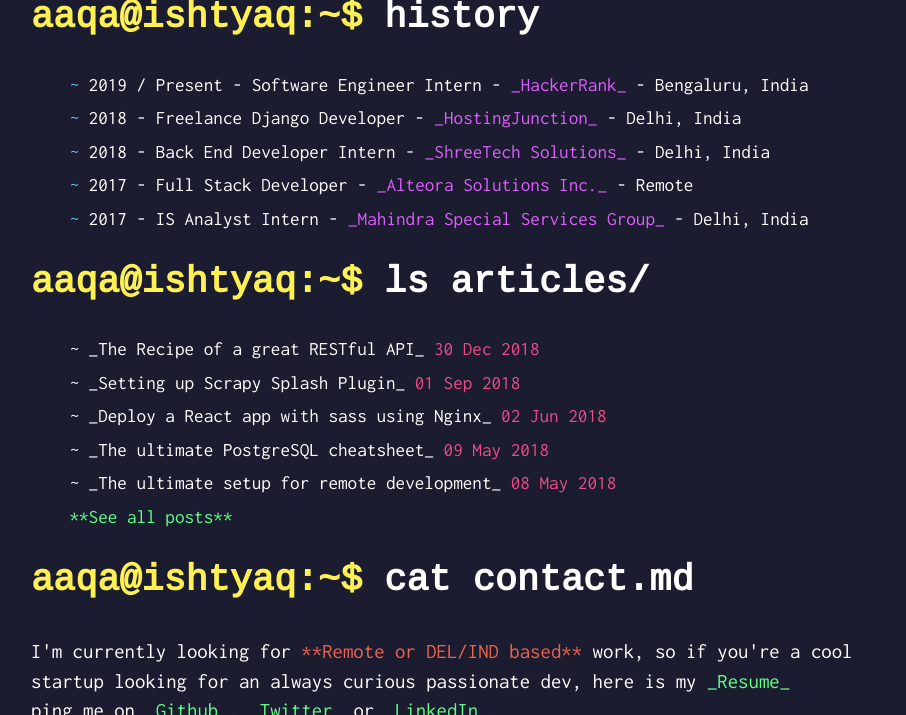
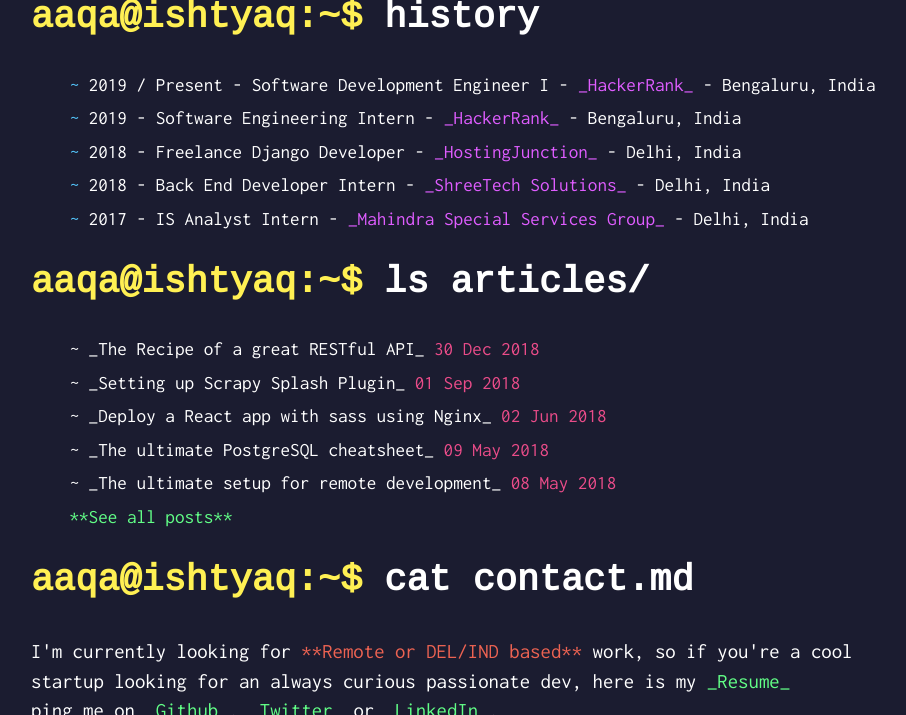
Before and after one commit to aaqaishtyaq/aaqaishtyaq.github.io, a Jekyll site: the page built from index.html, in a window 1280 px wide and 900 px high, scrolled down 1237 px, cut to the strip 185-900 px from the top of the window. Shown: the whole strip, without its empty margins (17-923 px from the left). Built offline with Jekyll 4.4.1, drawn with Linux system fonts in a browser that asks for light colours.

Commit message:
Job Update

```diff
--- a/_data/jobs.json
+++ b/_data/jobs.json
@@ -1,10 +1,17 @@
 {
 
     "jobs": [
+        {
+            "year": "2019 / Present",
+            "title": "Software Development Engineer I",
+            "company": "HackerRank",
+            "url": "http://www.hackerrank.com/",
+            "location": "Bengaluru, India"
+        },
 
         {
-            "year": "2019 / Present",
-            "title": "Software Engineer Intern",
+            "year": "2019",
+            "title": "Software Engineering Intern",
             "company": "HackerRank",
             "url": "http://www.hackerrank.com/",
             "location": "Bengaluru, India"
@@ -27,14 +34,6 @@
         },
 
         {
-           "year": "2017",
-            "title": "Full Stack Developer",
-            "company": "Alteora Solutions Inc.",
-            "url": "http://www.ceesixhealth.com/",
-            "location": "Remote"
-        },
-
-        {
             "year": "2017",
             "title": "IS Analyst Intern",
             "company": "Mahindra Special Services Group",
```
